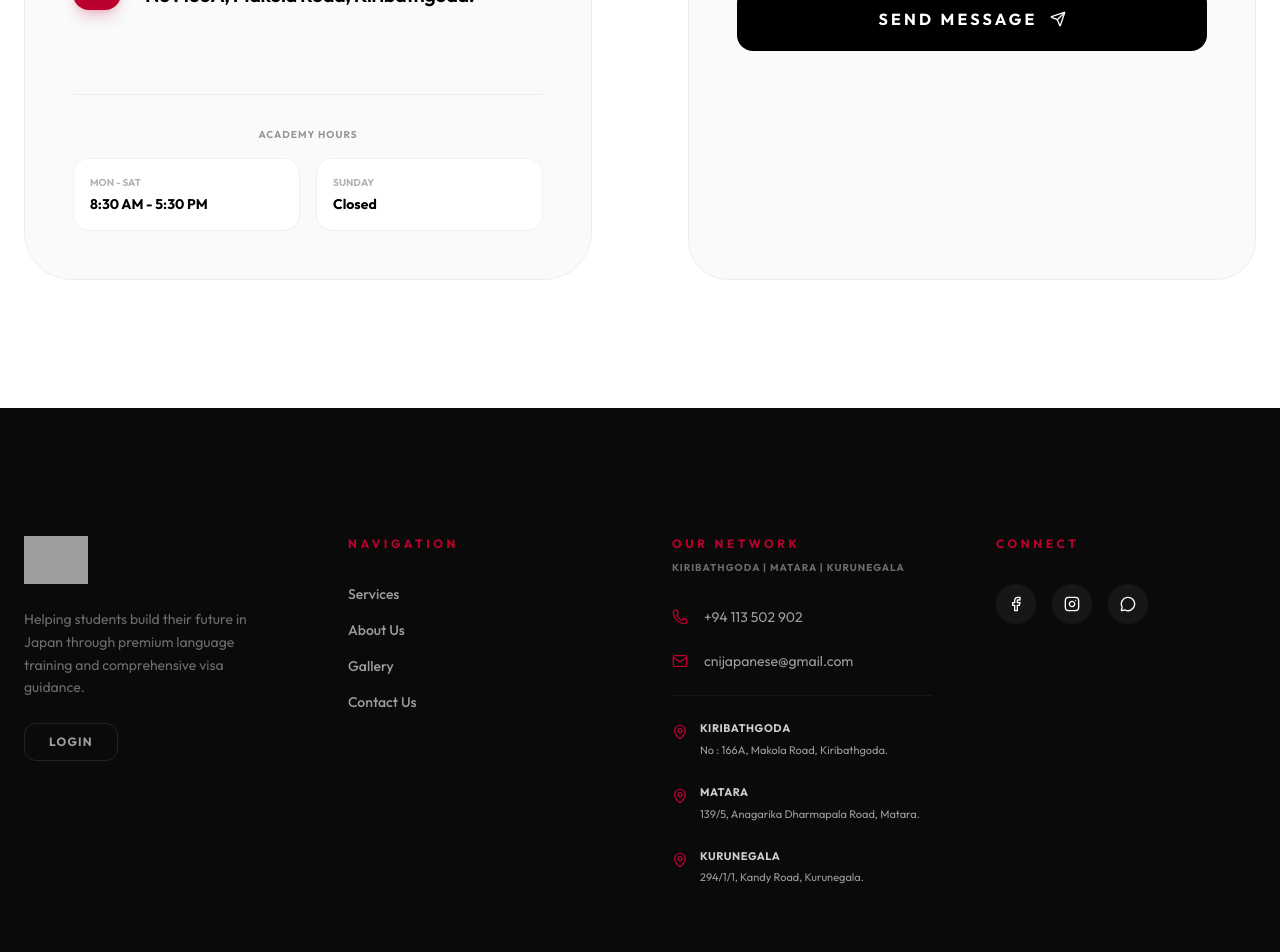
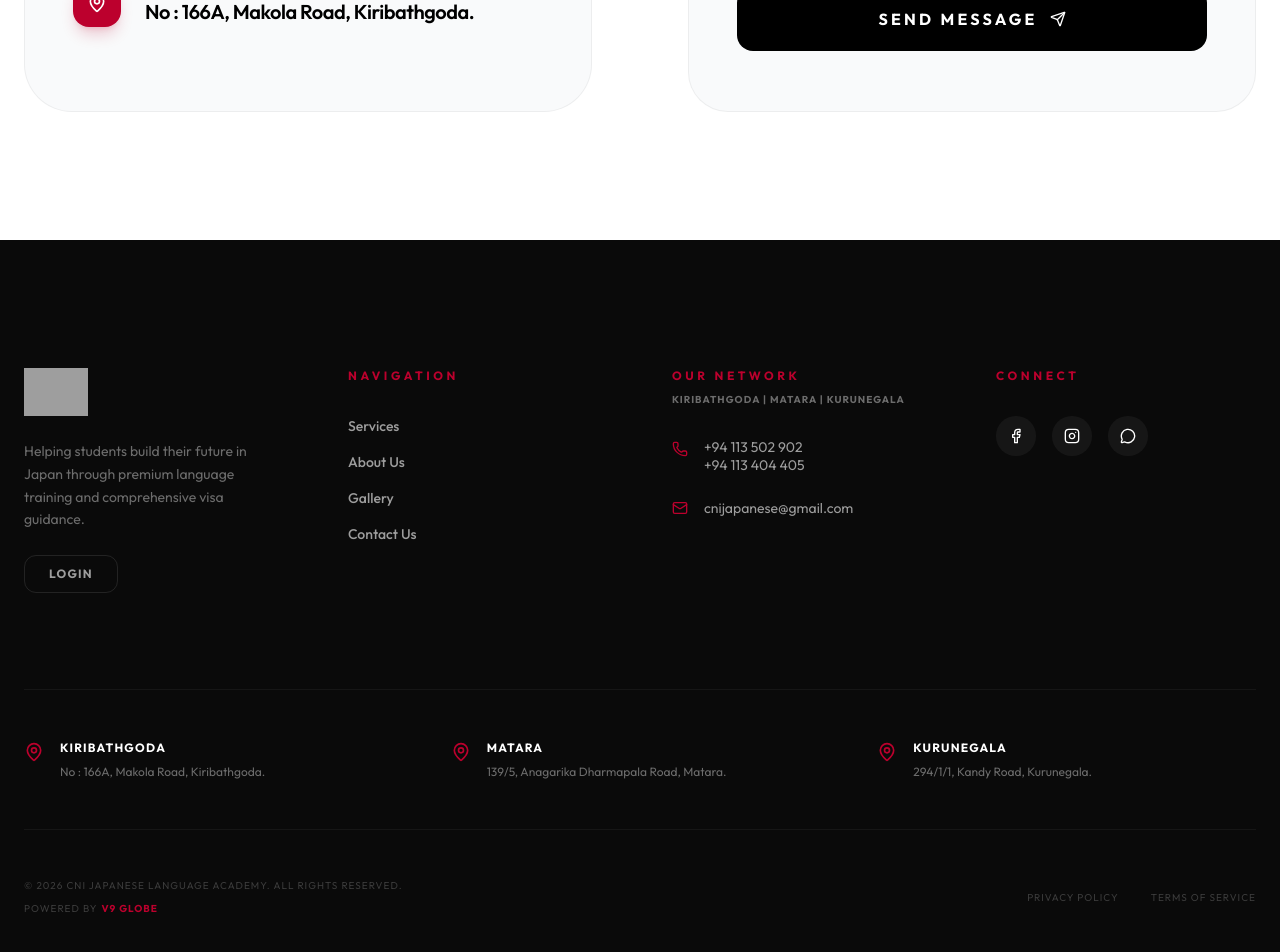
Before and after one commit to shann16-ux/CNI-JAPANESE-LANGUAGE-ACADEMY, a React (Vite) app: page /contact in a window 1280 px wide. Shown: the part 780-1732 px from the top of the page. Built offline with nearby package versions, Linux system fonts and the light colour scheme; grey boxes are pictures that could not be loaded.

Commit message:
feat: Update contact information and images
Consolidate phone numbers into a single block and update the featured image for bank loan support. Remove unused map data and hour details from the contact page.

```diff
--- a/src/components/BankLoanSupport.tsx
+++ b/src/components/BankLoanSupport.tsx
@@ -66,7 +66,7 @@ export default function BankLoanSupport() {
               className="flex-1 w-full aspect-[16/10] rounded-[32px] overflow-hidden shadow-xl"
             >
               <img
-                src="https://imagedelivery.net/el9pEPAD6kV02rsnFsj9dg/d4a60518-13b5-4d7f-3839-fb5bee380800/public"
+                src="https://imagedelivery.net/el9pEPAD6kV02rsnFsj9dg/cf05217f-e67b-4d6e-b708-80bfbc37ec00/public"
                 alt="Financial planning for studies in Japan"
                 className="w-full h-full object-cover hover:scale-105 transition-transform duration-700"
                 referrerPolicy="no-referrer"
--- a/src/components/Footer.tsx
+++ b/src/components/Footer.tsx
@@ -56,37 +56,16 @@ export default function Footer() {
             </div>
 
             <div className="flex flex-col gap-6">
-              <div className="flex items-center gap-4 text-white/60">
-                <Phone className="w-4 h-4 text-japan-red shrink-0" />
-                <span className="text-sm">+94 113 502 902</span>
+              <div className="flex items-start gap-4 text-white/60">
+                <Phone className="w-4 h-4 text-japan-red shrink-0 mt-0.5" />
+                <div className="flex flex-col">
+                  <span className="text-sm leading-tight">+94 113 502 902</span>
+                  <span className="text-sm leading-tight">+94 113 404 405</span>
+                </div>
               </div>
               <div className="flex items-center gap-4 text-white/60">
                 <Mail className="w-4 h-4 text-japan-red shrink-0" />
                 <span className="text-sm">cnijapanese@gmail.com</span>
-              </div>
-
-              <div className="pt-6 border-t border-white/5 space-y-6">
-                <div className="flex items-start gap-3 text-white/60">
-                  <MapPin className="w-4 h-4 text-japan-red mt-1 shrink-0" />
-                  <div className="text-[11px] leading-relaxed">
-                    <p className="font-bold text-white/80 mb-1 uppercase tracking-wider">Kiribathgoda</p>
-                    <p>No : 166A, Makola Road, Kiribathgoda.</p>
-                  </div>
-                </div>
-                <div className="flex items-start gap-3 text-white/60">
-                  <MapPin className="w-4 h-4 text-japan-red mt-1 shrink-0" />
-                  <div className="text-[11px] leading-relaxed">
-                    <p className="font-bold text-white/80 mb-1 uppercase tracking-wider">Matara</p>
-                    <p>139/5, Anagarika Dharmapala Road, Matara.</p>
-                  </div>
-                </div>
-                <div className="flex items-start gap-3 text-white/60">
-                  <MapPin className="w-4 h-4 text-japan-red mt-1 shrink-0" />
-                  <div className="text-[11px] leading-relaxed">
-                    <p className="font-bold text-white/80 mb-1 uppercase tracking-wider">Kurunegala</p>
-                    <p>294/1/1, Kandy Road, Kurunegala.</p>
-                  </div>
-                </div>
               </div>
             </div>
           </div>
@@ -116,11 +95,41 @@ export default function Footer() {
 
         </div>
 
+        {/* Horizontal Addresses Section */}
+        <div className="py-12 border-t border-white/5 grid grid-cols-1 md:grid-cols-3 gap-12">
+          <div className="flex items-start gap-4 text-white/60">
+            <MapPin className="w-5 h-5 text-japan-red mt-1 shrink-0" />
+            <div className="text-xs leading-relaxed">
+              <p className="font-bold text-white uppercase tracking-widest mb-1">Kiribathgoda</p>
+              <p className="text-white/40">No : 166A, Makola Road, Kiribathgoda.</p>
+            </div>
+          </div>
+          <div className="flex items-start gap-4 text-white/60">
+            <MapPin className="w-5 h-5 text-japan-red mt-1 shrink-0" />
+            <div className="text-xs leading-relaxed">
+              <p className="font-bold text-white uppercase tracking-widest mb-1">Matara</p>
+              <p className="text-white/40">139/5, Anagarika Dharmapala Road, Matara.</p>
+            </div>
+          </div>
+          <div className="flex items-start gap-4 text-white/60">
+            <MapPin className="w-5 h-5 text-japan-red mt-1 shrink-0" />
+            <div className="text-xs leading-relaxed">
+              <p className="font-bold text-white uppercase tracking-widest mb-1">Kurunegala</p>
+              <p className="text-white/40">294/1/1, Kandy Road, Kurunegala.</p>
+            </div>
+          </div>
+        </div>
+
         {/* Bottom Bar */}
-        <div className="pt-12 border-t border-white/5 flex flex-col md:row items-center justify-between gap-6">
-          <p className="text-white/20 text-[10px] uppercase tracking-widest">
-            © 2026 CNI Japanese Language Academy. All Rights Reserved.
-          </p>
+        <div className="pt-12 border-t border-white/5 flex flex-col md:flex-row items-center justify-between gap-6">
+          <div className="flex flex-col gap-2">
+            <p className="text-white/20 text-[10px] uppercase tracking-widest">
+              © 2026 CNI Japanese Language Academy. All Rights Reserved.
+            </p>
+            <p className="text-white/20 text-[10px] uppercase tracking-widest flex items-center gap-1">
+              Powered by <span className="text-japan-red font-bold">V9 Globe</span>
+            </p>
+          </div>
           <div className="flex gap-8">
             <Link to="#" className="text-white/20 text-[10px] uppercase tracking-widest hover:text-white transition-colors">Privacy Policy</Link>
             <Link to="#" className="text-white/20 text-[10px] uppercase tracking-widest hover:text-white transition-colors">Terms of Service</Link>
--- a/src/components/JapanNetworkMap.tsx
+++ b/src/components/JapanNetworkMap.tsx
@@ -1,86 +1,18 @@
 import { motion } from "motion/react";
-
-const cities = [
-  { name: "Tokyo", x: 343, y: 266, direction: "left", delay: 0.1, extraLen: 60 },
-  { name: "Yokohama", x: 333, y: 279, direction: "left", delay: 0.3, extraLen: 20 },
-  { name: "Nagoya", x: 279, y: 305, direction: "left", delay: 0.5, extraLen: 70 },
-  { name: "Kyoto", x: 253, y: 315, direction: "left", delay: 0.7, extraLen: 30 },
-  { name: "Hiroshima", x: 179, y: 353, direction: "left", delay: 0.9, extraLen: 40 },
-  { name: "Fukuoka", x: 115, y: 394, direction: "left", delay: 0.8, extraLen: 10 },
-
-  { name: "Sendai", x: 389, y: 159, direction: "right", delay: 1.0, extraLen: 20 },
-  { name: "Gunma", x: 333, y: 241, direction: "right", delay: 1.1, extraLen: 40 },
-  { name: "Chiba", x: 358, y: 271, direction: "right", delay: 0.2, extraLen: 70 },
-  { name: "Shizuoka", x: 307, y: 294, direction: "right", delay: 0.4, extraLen: 20 },
-  { name: "Osaka", x: 243, y: 325, direction: "right", delay: 0.6, extraLen: 50 },
-];
 
 export default function JapanNetworkMap() {
   return (
-    <div className="relative w-full pb-[85%] md:pb-[100%] max-w-2xl mx-auto overflow-visible select-none md:scale-100 scale-110 md:translate-y-0 -translate-y-4">
-
-      {/* Map Image Base */}
-      <div className="absolute inset-0 w-full h-full p-2 md:p-12">
-        <img
-          src="https://imagedelivery.net/el9pEPAD6kV02rsnFsj9dg/a3ff2482-66a6-48ac-cba9-338773d7e000/public"
-          alt="Map of Japan"
-          className="w-full h-full object-contain opacity-40 grayscale group-hover:grayscale-0 transition-all duration-700"
-          referrerPolicy="no-referrer"
-        />
-      </div>
-
-      {/* Overlay SVG for Pins and Labels */}
-      <svg
-        viewBox="0 0 512 512"
-        className="absolute inset-0 w-full h-full overflow-visible"
-        aria-hidden="true"
-        fill="none"
-      >
-        <g className="pins">
-          {cities.map((city) => {
-            const isRight = city.direction === "right";
-            // Increase line length to push text away from the map
-            const lineLen = 35 + (city.extraLen || 0);
-            const x1 = isRight ? city.x + 6 : city.x - 6;
-            const x2 = isRight ? city.x + lineLen : city.x - lineLen;
-            const labelX = isRight ? city.x + lineLen + 8 : city.x - lineLen - 8;
-
-            return (
-              <motion.g
-                key={city.name}
-                className="map-location"
-                initial={{ opacity: 0 }}
-                whileInView={{ opacity: 1 }}
-                viewport={{ once: true }}
-                transition={{ duration: 0.8, delay: city.delay }}
-              >
-                {/* Point on map */}
-                <circle className="pin-dot" cx={city.x} cy={city.y} r="4" fill="#BC002D" />
-                <circle cx={city.x} cy={city.y} r="8" stroke="#BC002D" strokeWidth="0.5" className="opacity-20 translate-z-0" />
-
-                {/* Connecting Line */}
-                <line
-                  className="pin-line stroke-japan-red/30"
-                  x1={x1} y1={city.y}
-                  x2={x2} y2={city.y}
-                  strokeWidth="1"
-                />
-
-                {/* City Label - Increased font size */}
-                <text
-                  className="pin-label fill-black/80 font-bold uppercase"
-                  x={labelX} y={city.y + 4}
-                  fontSize="12"
-                  letterSpacing="0.1em"
-                  textAnchor={isRight ? "start" : "end"}
-                >
-                  {city.name}
-                </text>
-              </motion.g>
-            );
-          })}
-        </g>
-      </svg>
+    <div className="relative w-full max-w-2xl mx-auto select-none">
+      <motion.img
+        src="https://imagedelivery.net/el9pEPAD6kV02rsnFsj9dg/99573e94-a092-4f12-f4d8-b95669c62f00/public"
+        alt="Map of CNI Network in Japan"
+        className="w-full h-auto object-contain drop-shadow-2xl"
+        initial={{ opacity: 0, scale: 0.95 }}
+        whileInView={{ opacity: 1, scale: 1 }}
+        viewport={{ once: true }}
+        transition={{ duration: 1, ease: [0.23, 1, 0.32, 1] }}
+        referrerPolicy="no-referrer"
+      />
     </div>
   );
 }
--- a/src/pages/Contact.tsx
+++ b/src/pages/Contact.tsx
@@ -79,7 +79,10 @@ export default function Contact() {
                   </div>
                   <div>
                     <h4 className="text-[10px] font-bold uppercase tracking-widest text-black/40 mb-1">Call Us</h4>
-                    <p className="text-lg font-semibold text-black tracking-tight">+94 113 502 902</p>
+                    <div className="flex flex-col">
+                      <p className="text-lg font-semibold text-black tracking-tight leading-tight">+94 113 502 902</p>
+                      <p className="text-lg font-semibold text-black tracking-tight leading-tight">+94 113 404 405</p>
+                    </div>
                   </div>
                 </div>
 
@@ -130,19 +133,6 @@ export default function Contact() {
                 </motion.div>
               </div>
 
-              <div className="pt-8 border-t border-black/5">
-                <h4 className="text-[10px] font-bold uppercase tracking-widest text-black/40 mb-4 text-center">Academy Hours</h4>
-                <div className="grid grid-cols-2 gap-4">
-                  <div className="bg-white p-4 rounded-2xl border border-black/5">
-                    <p className="text-[10px] font-bold uppercase text-black/30 mb-1">Mon - Sat</p>
-                    <p className="text-sm font-bold text-black">8:30 AM - 5:30 PM</p>
-                  </div>
-                  <div className="bg-white p-4 rounded-2xl border border-black/5">
-                    <p className="text-[10px] font-bold uppercase text-black/30 mb-1">Sunday</p>
-                    <p className="text-sm font-bold text-black">Closed</p>
-                  </div>
-                </div>
-              </div>
             </div>
           </motion.div>
 
```
